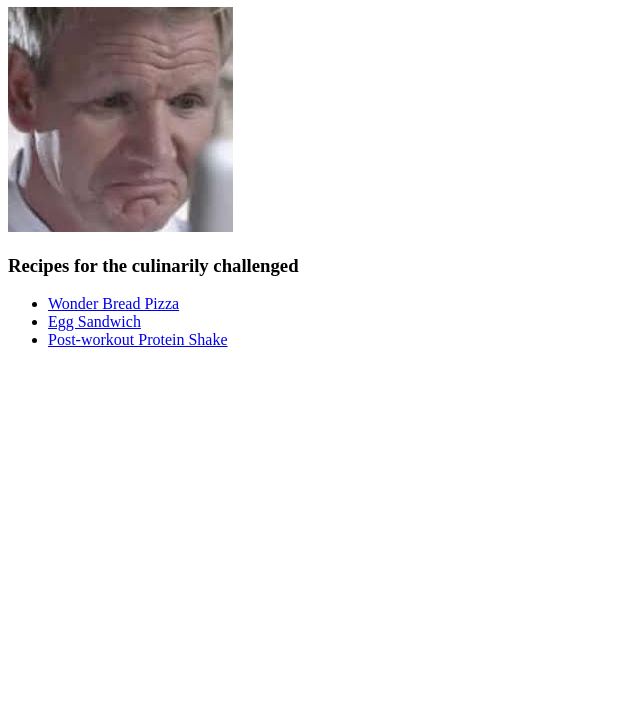
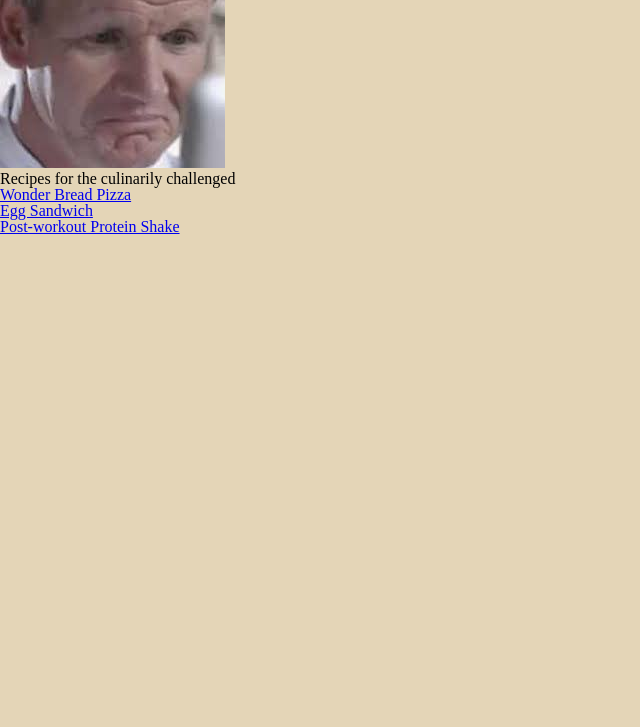
Before and after one commit to lsdorosario/odin-recipes, a plain HTML site: page index.html in a window 1280 px wide. Shown: the part 73-800 px from the top of the page, without its empty margins (0-640 px from the left). Drawn offline with Linux system fonts and the light colour scheme.

Commit message:
Add reset and main CSS files

```diff
--- a/index.html
+++ b/index.html
@@ -4,16 +4,23 @@
     <meta charset="UTF-8">
     <meta http-equiv="X-UA-Compatible" content="IE=edge">
     <meta name="viewport" content="width=device-width, initial-scale=1.0">
+    <link rel="stylesheet" href="./reset.css">
+    <link rel="stylesheet" href="./style.css">
     <title>Odin Recipes</title>
 </head>
 <body>
-    <h1>Odin Recipes</h1>
-    <img src="./img/gordon.jpeg" alt="Gordon Ramsey looking sad and disappointed">
-    <h3>Recipes for the culinarily challenged</h3>
-    <ul>
-        <li><a href="./recipes/pizza.html" target="_blank">Wonder Bread Pizza</a></li>
-        <li><a href="./recipes/sandwich.html" target="_blank">Egg Sandwich</a></li>
-        <li><a href="./recipes/shake.html" target="_blank">Post-workout Protein Shake</a></li>
-    </ul>
+    <header>
+        <h1 class="title">Odin Recipes</h1>
+        <img class="main-image" src="./img/gordon.jpeg" alt="World renowned chef Gordon Ramsey looking sad and disappointed">
+        <h3 class="subtitle">Recipes for the culinarily challenged</h3>
+    </header>
+
+    <main>
+        <ul>
+            <li><a href="./recipes/pizza.html" target="_blank">Wonder Bread Pizza</a></li>
+            <li><a href="./recipes/sandwich.html" target="_blank">Egg Sandwich</a></li>
+            <li><a href="./recipes/shake.html" target="_blank">Post-workout Protein Shake</a></li>
+        </ul>
+    </main>
 </body>
 </html>
--- /dev/null
+++ b/reset.css
@@ -0,0 +1,48 @@
+/* http://meyerweb.com/eric/tools/css/reset/
+   v2.0 | 20110126
+   License: none (public domain)
+*/
+
+html, body, div, span, applet, object, iframe,
+h1, h2, h3, h4, h5, h6, p, blockquote, pre,
+a, abbr, acronym, address, big, cite, code,
+del, dfn, em, img, ins, kbd, q, s, samp,
+small, strike, strong, sub, sup, tt, var,
+b, u, i, center,
+dl, dt, dd, ol, ul, li,
+fieldset, form, label, legend,
+table, caption, tbody, tfoot, thead, tr, th, td,
+article, aside, canvas, details, embed,
+figure, figcaption, footer, header, hgroup,
+menu, nav, output, ruby, section, summary,
+time, mark, audio, video {
+	margin: 0;
+	padding: 0;
+	border: 0;
+	font-size: 100%;
+	font: inherit;
+	vertical-align: baseline;
+}
+/* HTML5 display-role reset for older browsers */
+article, aside, details, figcaption, figure,
+footer, header, hgroup, menu, nav, section {
+	display: block;
+}
+body {
+	line-height: 1;
+}
+ol, ul {
+	list-style: none;
+}
+blockquote, q {
+	quotes: none;
+}
+blockquote:before, blockquote:after,
+q:before, q:after {
+	content: '';
+	content: none;
+}
+table {
+	border-collapse: collapse;
+	border-spacing: 0;
+}
--- /dev/null
+++ b/style.css
@@ -0,0 +1,4 @@
+body {
+    font-family: 'Times New Roman', sans-serif;
+    background-color: #e4d5b7;
+}
```
